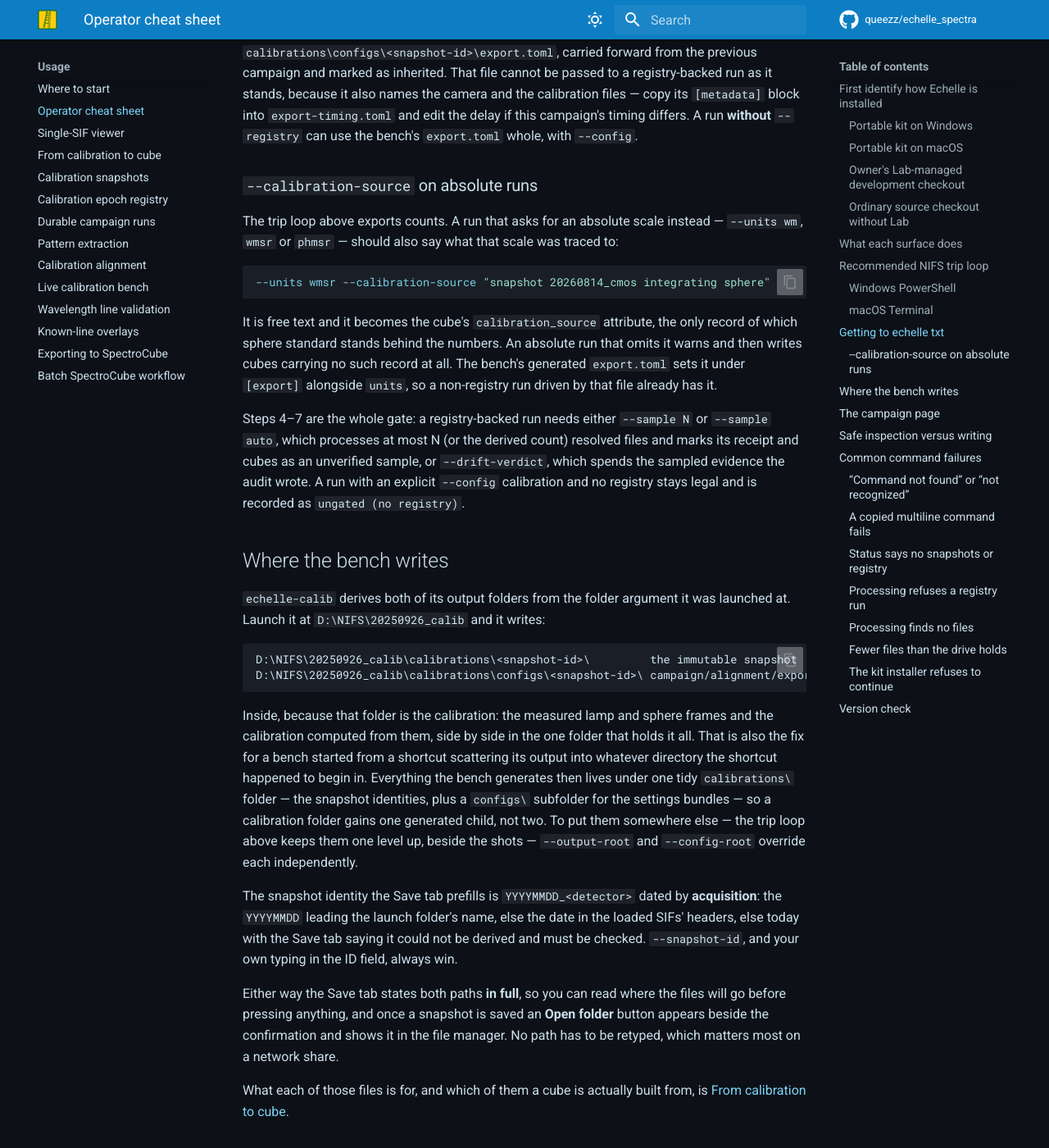
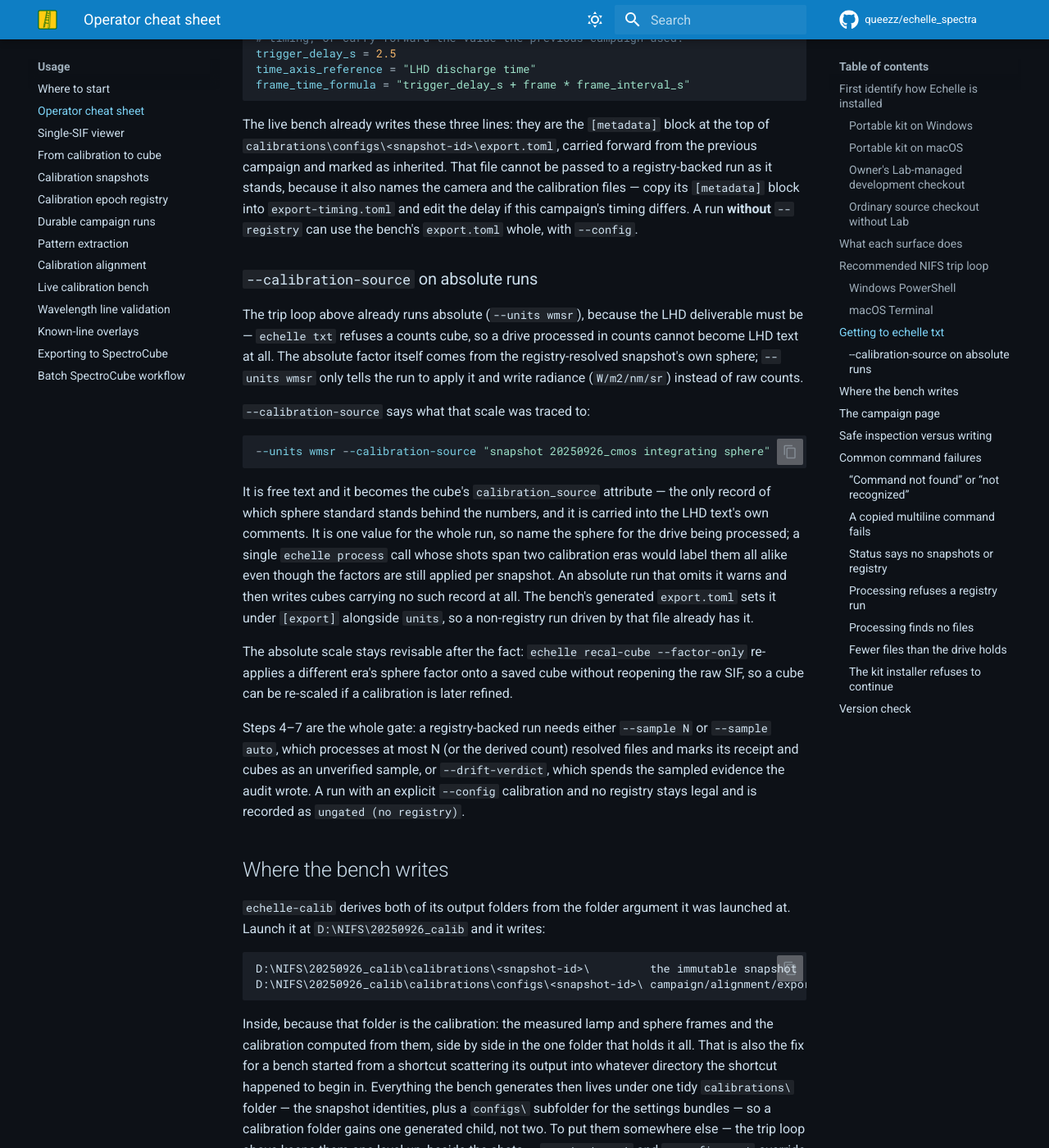
Before and after one commit to queezz/echelle_spectra, an MkDocs documentation site: the page built from docs/operator-cheat-sheet.md, in a window 1280 px wide and 1400 px high, scrolled down 8899 px. Shown: the whole window at 82% size. Built offline with MkDocs 1.6.1 and Material for MkDocs 9.7.7, drawn with Linux system fonts in a browser that asks for light colours; comment, search, counter and statistics services are not loaded; some of the changed text lies outside the part shown.

Commit message:
Require the LHD text deliverable to be absolutely calibrated
The LHD deliverable must carry an absolute scale (owner requirement 2026-08-19:
"txt for LHD MUST be absolute"). The absolute factor is already in each
campaign's snapshot -- the sphere calibration measured before this data existed
-- so the pipeline applies it per drive automatically; a counts cube just means
the run never asked for it. Nothing used to stop that counts cube from becoming
LHD text: the header simply read ValUnit='counts' and shipped.

echelle txt (write_cube_text) now refuses a non-absolute cube in one clear line
naming the fix -- reprocess with --units wmsr, or revise the factor with
echelle recal-cube -- checked after the timing gate so a counts-and-untimed
cube still reports its timing gap first. The check keys on the cube's own
calibration_type, so a real absolute or recalibrated cube passes and only a
counts cube is turned away. The LHD text also now records the cube's
calibration_source in its provenance comments, so the deliverable itself names
the sphere standard its numbers rest on.

The trip loop's step 7 gains --units wmsr and a --calibration-source the
operator names per drive (each campaign has its own sphere), and the cheat
sheet's counts-vs-absolute prose is rewritten: the loop runs absolute, txt
refuses counts, and the scale stays revisable after the fact with recal-cube
--factor-only. Version held at 1.6.0 with the rest of the train.

agent: claude fable 5

````diff
--- a/docs/operator-cheat-sheet.md
+++ b/docs/operator-cheat-sheet.md
@@ -271,16 +271,22 @@
 ./echelle drift audit "$data/cubes" \
   --calibrations "$data/calibrations"
 
-# 7. Process the whole drive under that verdict. Name the evidence file the
-#    audit just printed, e.g. drift-evidence-001.json beside the cubes.
-#    --config carries the trigger timing no calibration measures; without it
-#    step 9 cannot write LHD text. See "Getting to echelle txt" below.
+# 7. Process the whole drive under that verdict, in ABSOLUTE units. The LHD
+#    deliverable must be absolutely calibrated, so --units wmsr applies the
+#    snapshot's sphere factor (radiance, W/m2/nm/sr) instead of raw counts, and
+#    --calibration-source names the sphere standard this drive traces to (each
+#    campaign has its own sphere; name that drive's). Name the evidence file the
+#    audit just printed, e.g. drift-evidence-001.json beside the cubes. --config
+#    carries the trigger timing no calibration measures; without it step 9
+#    cannot write LHD text. See "Getting to echelle txt" below.
 ./echelle process "$data/shots" \
   -o "$data/cubes" \
   --runs-dir "$data/runs" \
   --registry "$data/calibration_registry.toml" \
   --calibrations "$data/calibrations" \
   --config "$data/export-timing.toml" \
+  --units wmsr \
+  --calibration-source "snapshot 20250926_cmos integrating sphere" \
   --volume-label NIFS-A \
   --drift-verdict "$data/cubes/drift-evidence-001.json"
 
@@ -350,19 +356,32 @@
 
 ### `--calibration-source` on absolute runs
 
-The trip loop above exports counts. A run that asks for an absolute scale
-instead — `--units wm`, `wmsr` or `phmsr` — should also say what that scale was
-traced to:
+The trip loop above already runs absolute (`--units wmsr`), because the LHD
+deliverable must be — `echelle txt` refuses a counts cube, so a drive processed
+in counts cannot become LHD text at all. The absolute factor itself comes from
+the registry-resolved snapshot's own sphere; `--units wmsr` only tells the run
+to apply it and write radiance (`W/m2/nm/sr`) instead of raw counts.
+
+`--calibration-source` says what that scale was traced to:
 
 ```powershell
---units wmsr --calibration-source "snapshot 20260814_cmos integrating sphere"
+--units wmsr --calibration-source "snapshot 20250926_cmos integrating sphere"
 ```
 
-It is free text and it becomes the cube's `calibration_source` attribute, the
-only record of which sphere standard stands behind the numbers. An absolute run
-that omits it warns and then writes cubes carrying no such record at all. The
-bench's generated `export.toml` sets it under `[export]` alongside `units`, so a
-non-registry run driven by that file already has it.
+It is free text and it becomes the cube's `calibration_source` attribute — the
+only record of which sphere standard stands behind the numbers, and it is
+carried into the LHD text's own comments. It is one value for the whole run, so
+name the sphere for the drive being processed; a single `echelle process` call
+whose shots span two calibration eras would label them all alike even though
+the factors are still applied per snapshot. An absolute run that omits it warns
+and then writes cubes carrying no such record at all. The bench's generated
+`export.toml` sets it under `[export]` alongside `units`, so a non-registry run
+driven by that file already has it.
+
+The absolute scale stays revisable after the fact: `echelle recal-cube
+--factor-only` re-applies a different era's sphere factor onto a saved cube
+without reopening the raw SIF, so a cube can be re-scaled if a calibration is
+later refined.
 
 Steps 4–7 are the whole gate: a registry-backed run needs either `--sample N`
 or `--sample auto`, which processes at most N (or the derived count) resolved
````
Also changed, not shown: 3 other files.
